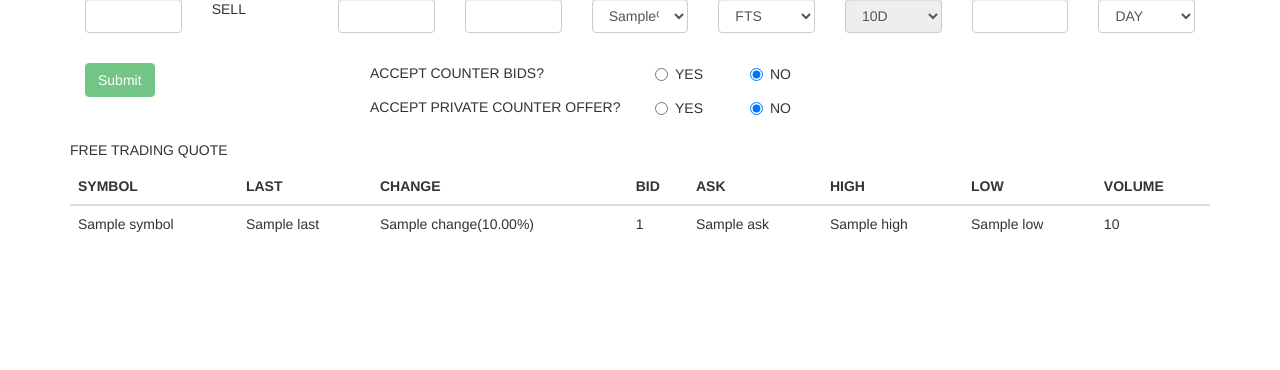
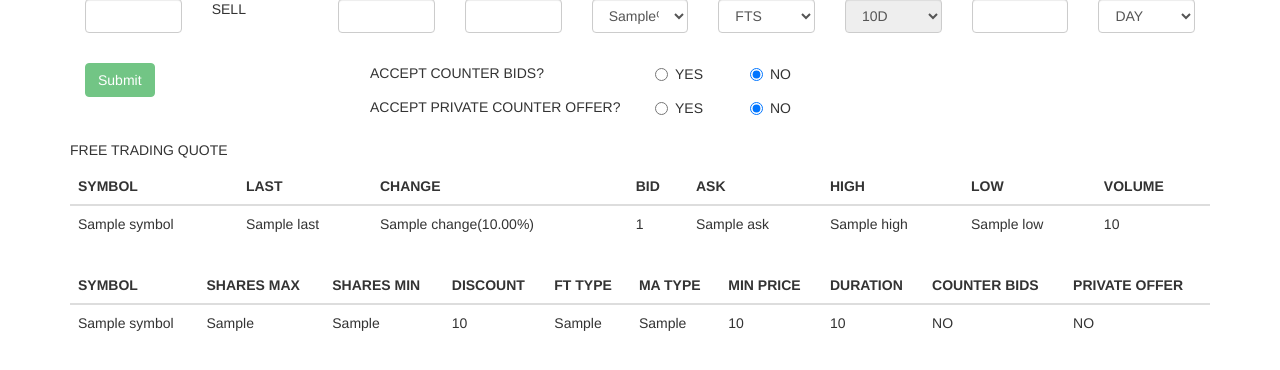
Before and after one commit to yonadav-labs/stock, a Django app: template templates/index.html in a window 1280 px wide. Shown: the part 183-553 px from the top of the page. Run offline with Django 3.2, Linux system fonts and the light colour scheme; the template is opened without the code that fills it: most values are stand-ins (such as "Sample title", 1, 10 or a date in 2020); some libraries are stand-ins or nearby versions.

Commit message:
add output table

```diff
--- a/stock/urls.py
+++ b/stock/urls.py
@@ -23,5 +23,5 @@ admin.site.site_header = "Stock Administration"
 urlpatterns = [
     url(r'^admin/', admin.site.urls),
     url(r'^$', home, name="home"),
-    url(r'^get_input_body', get_input_body, name="get_input_body"),
+    url(r'^get_body', get_body, name="get_body"),
 ]
--- /dev/null
+++ b/templates/_output.html
@@ -0,0 +1,22 @@
+{% load extra %}
+
+{% if outputs %}
+    {% for ii in outputs %}
+        <tr>
+            <td>{{ ii.symbol }}</td>
+            <td>{{ ii.shares_max }}</td>
+            <td>{{ ii.shares_min }}</td>
+            <td>{{ ii.discount }}</td>
+            <td>{{ ii.ft_type }}</td>
+            <td>{% if ii.ma_type %}{{ ii.ma_type }}{% else %}-{% endif %}</td>
+            <td>{{ ii.min_price }}</td>
+            <td>{{ ii.duration }}</td>
+            <td>{% if ii.accept_counter_bids %} YES {% else %} NO {% endif %}</td>
+            <td>{% if ii.accept_private_counter_offer %} YES {% else %} NO {% endif %}</td>
+        </tr>
+    {% endfor %}
+{% else %}
+    <tr>
+        <td colspan="8">Symbol not found</td>
+    </tr>
+{% endif %}
--- a/templates/index.html
+++ b/templates/index.html
@@ -70,7 +70,7 @@
                 <div class="col">
                     <select class="form-control ma-type" name="ma_type" {% if form.ft_type.value != 'MA' %} disabled="" {% endif %}>
                         <option value="10D" {% if form.ma_type.value == '10D' %} selected="" {% endif %}>10D</option>
-              <option value="30D" {% if form.ma_type.value == '30D' %} selected="" {% endif %}>30D</option>
+                        <option value="30D" {% if form.ma_type.value == ' 30D' %} selected="" {% endif %}>30D</option>
                     </select>
                 </div>
                 <div class="col">
@@ -94,11 +94,13 @@
                 </div>
 
                 <div class="col-md-1">
-            <label class="radio-inline"><input type="radio" name="accept_counter_bids" {% if form.accept_counter_bids.value %} checked="" {% endif %} value="true">YES</label>
+                    <label class="radio-inline">
+                        <input type="radio" name="accept_counter_bids" {% if form.accept_counter_bids.value %} checked="" {% endif %} value="true">YES</label>
                 </div>
 
                 <div class="col-md-1">
-            <label class="radio-inline"><input type="radio" name="accept_counter_bids" {% if not form.accept_counter_bids.value %} checked="" {% endif %} value="false">NO</label>
+                    <label class="radio-inline">
+                        <input type="radio" name="accept_counter_bids" {% if not form.accept_counter_bids.value %} checked="" {% endif %} value="false">NO</label>
                 </div>
             </div>
             <div class="row">
@@ -107,11 +109,13 @@
                 </div>
 
                 <div class="col-md-1">
-            <label class="radio-inline"><input type="radio" name="accept_private_counter_offer" {% if form.accept_private_counter_offer.value %} checked="" {% endif %} value="true">YES</label>
+                    <label class="radio-inline">
+                        <input type="radio" name="accept_private_counter_offer" {% if form.accept_private_counter_offer.value %} checked="" {% endif %} value="true">YES</label>
                 </div>
 
                 <div class="col-md-1">
-            <label class="radio-inline"><input type="radio" name="accept_private_counter_offer" value="false" {% if not form.accept_private_counter_offer.value %} checked="" {% endif %}>NO</label>
+                    <label class="radio-inline">
+                        <input type="radio" name="accept_private_counter_offer" value="false" {% if not form.accept_private_counter_offer.value %} checked="" {% endif %}>NO</label>
                 </div>
             </div>
         </form>
@@ -140,6 +144,31 @@
                 </table>
             </div>
         </div>
+
+        <div class="row mt-2">
+            <div class="table-responsive">
+                <table class="table">
+                    <thead>
+                        <tr>
+                            <th>SYMBOL</th>
+                            <th>SHARES MAX</th>
+                            <th>SHARES MIN</th>
+                            <th>DISCOUNT</th>
+                            <th>FT TYPE</th>
+                            <th>MA TYPE</th>
+                            <th>MIN PRICE</th>
+                            <th>DURATION</th>
+                            <th>COUNTER BIDS</th>
+                            <th>PRIVATE OFFER</th>
+                        </tr>
+                    </thead>
+                    <tbody class="output_body">
+                        {% include '_output.html' %}
+                    </tbody>
+                </table>
+            </div>
+        </div>
+    </div>
 </div>
 
 {% endblock %}
@@ -160,12 +189,14 @@
     $('.input_symbol').keyup(function() {
         jQuery.ajax({
             type: 'get',
-        url: '/get_input_body',
+            url: '/get_body',
             data: {
                 symbol: $('.input_symbol').val()
             },
             success: function(res) {
-            jQuery('.input_body').html(res.html);
+                jQuery('.input_body').html(res.input_html);
+                jQuery('.output_body').html(res.output_html);
+
                 if (res.can_submit) {
                     $('.btn-submit').removeAttr('disabled');
                 } else {
@@ -174,6 +205,5 @@
             }
         });
     });
-
 </script>
 {% endblock %}
```
Also changed, not shown: general/views.py (+9 -3 lines). Lines whose indentation alone changed are shown as unchanged.
